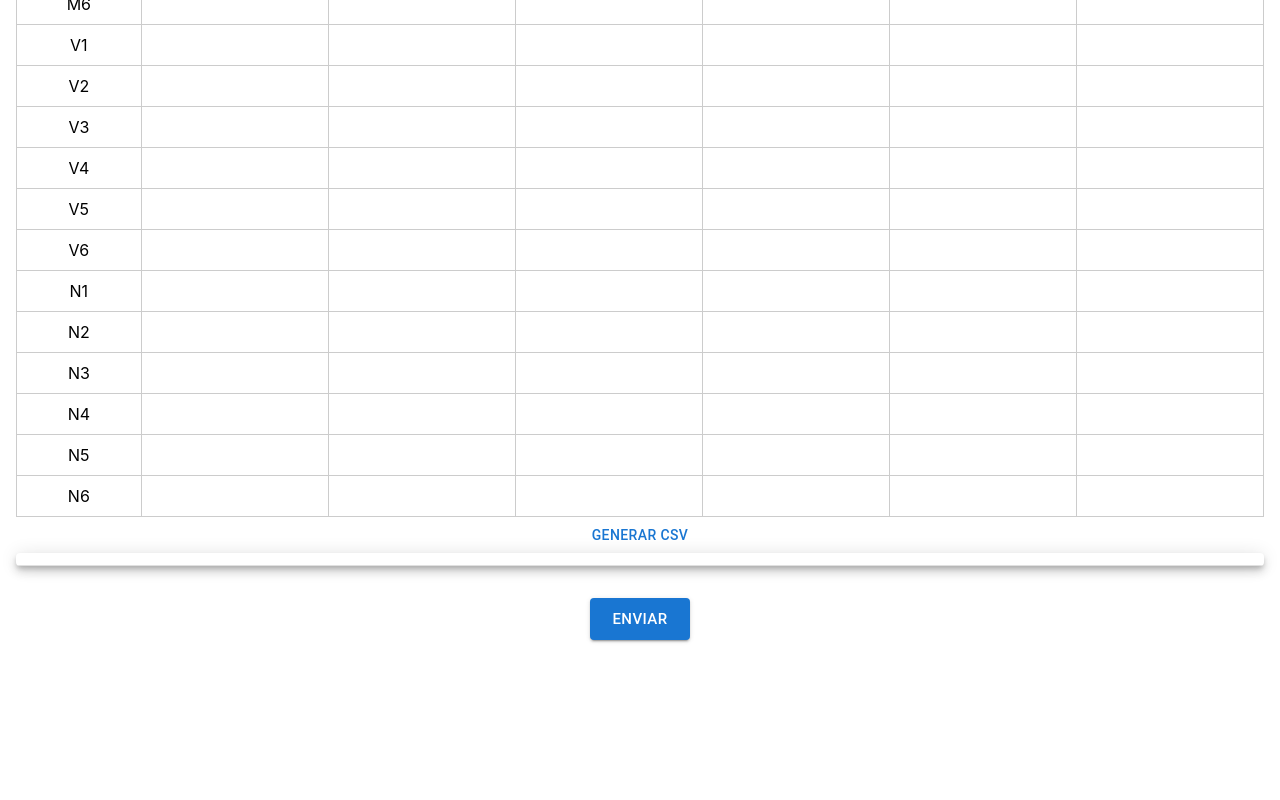
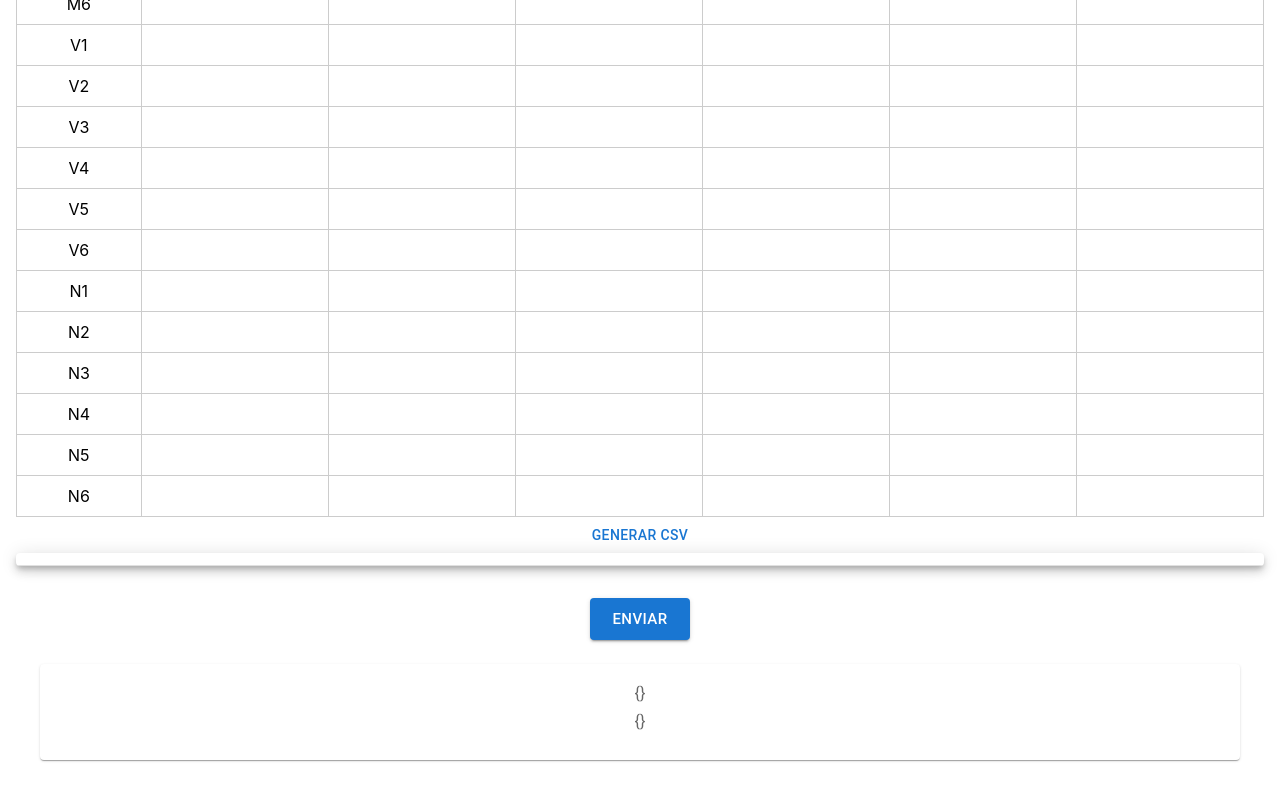
Before and after one commit to RafaelB23/schedule, a React (Create React App) app: page /form-horario in a window 1280 px wide. Shown: the part 458-1258 px from the top of the page. Before the commit the page ends 1146 px from the top, so only its background shows below. Built offline with nearby package versions, Linux system fonts and the light colour scheme.

Commit message:
validates materias form

```diff
--- a/src/components/MateriaForm.js
+++ b/src/components/MateriaForm.js
@@ -6,7 +6,8 @@ import {
   Select,
   TextField,
   ButtonGroup,
-  Button
+  Button,
+  FormHelperText
 } from "@mui/material";
 import * as React from "react";
 import { useState } from "react";
@@ -38,7 +39,7 @@ export default function MateriaForm({ onDataReciver }) {
   }
 
   const handleButton = () => {
-    if(formData){
+    if(formData.claveMateria && formData.nameMateria && formData.idioma && formData.modalidad){
       onDataReciver(formData)
     }
     setFormSubmitted(true)
@@ -53,7 +54,7 @@ export default function MateriaForm({ onDataReciver }) {
             type="text"
             label="Clave"
             onChange={handleInput}
-            error = {formSubmitted && formData.claveMateria}
+            error = {formSubmitted && !formData.claveMateria}
             helperText={formSubmitted && !formData.claveMateria ? "Campo requerido.":""}
           ></TextField>
           {/* <p>Introduce la clave de la materia</p> */}
@@ -62,11 +63,11 @@ export default function MateriaForm({ onDataReciver }) {
           name="nameMateria"
           label="Unidad de aprendizaje"
           onChange={handleInput}
-          error = {formSubmitted && formData.nameMateria}
+          error = {formSubmitted && !formData.nameMateria}
           helperText={formSubmitted && !formData.nameMateria ? "Campo requerido.":""}
         ></TextField>
         <div className="grid grid-cols-2 gap-6">
-          <FormControl error = {formSubmitted && formData.idioma}>
+          <FormControl error = {formSubmitted && !formData.idioma}>
             <InputLabel id="select-label">Idioma</InputLabel>
             <Select
               name="idioma"
@@ -80,8 +81,9 @@ export default function MateriaForm({ onDataReciver }) {
               <MenuItem value={"en"}>Ingles</MenuItem>
               <MenuItem value={"ds"}>Aleman</MenuItem>
             </Select>
+            <FormHelperText>{formSubmitted && !formData.idioma ? "Campo requerido.":""}</FormHelperText>
           </FormControl>
-          <FormControl error = {formSubmitted && formData.modalidad}>
+          <FormControl error = {formSubmitted && !formData.modalidad}>
             <InputLabel id="select-label-mod">Modalidad</InputLabel>
             <Select
               name="modalidad"
@@ -95,6 +97,7 @@ export default function MateriaForm({ onDataReciver }) {
               <MenuItem value={2}>En Linea</MenuItem>
               <MenuItem value={3}>Hibrido</MenuItem>
             </Select>
+            <FormHelperText>{formSubmitted && !formData.modalidad ? "Campo requerido.":""}</FormHelperText>
           </FormControl>
         </div>
       </FormGroup>
--- a/src/pages/HorarioPage.js
+++ b/src/pages/HorarioPage.js
@@ -1,10 +1,14 @@
 import * as React from "react";
 import SchoolSchedule from "../components/ScheduleComponent";
-import { Button, ButtonGroup } from "@mui/material";
+import { Box, Button, ButtonGroup, Card, CardContent, Typography } from "@mui/material";
 import { useNavigate } from "react-router-dom";
+import {useMaestroContext} from "../contexts/maestroContext"
+import {useMateriaContext} from "../contexts/materiaContext"
 
 export function HorarioPage() {
   const navigate = useNavigate();
+  const contextMaestro = useMaestroContext()
+  const contextMateria = useMateriaContext()
 
   const action = () => {
     // Redirige a la ruta deseada
@@ -24,6 +28,18 @@ export function HorarioPage() {
             Enviar
           </Button>
         </ButtonGroup>
+        <Card className="m-6">
+            <Box>
+              <CardContent>
+                <Typography variant="subtitle1" color="text.secondary" component="div">
+                  {JSON.stringify(contextMaestro.formMaestro)}
+                </Typography>
+                <Typography variant="subtitle1" color="text.secondary" component="div">
+                  {JSON.stringify(contextMateria.formMateria)}
+                </Typography>
+              </CardContent>
+            </Box>
+          </Card>
       </div>
     </div>
   );
--- a/src/pages/MateriasPage.js
+++ b/src/pages/MateriasPage.js
@@ -19,8 +19,8 @@ export function MateriasPage() {
 
   const handleForm = (data) => {
     contextMateria.updateFormMateria(data)
+    navigate("/form-horario");
     // Redirige a la ruta deseada
-    // navigate("/form-horario");
   };
   return (
     <div className="text-center">
```
